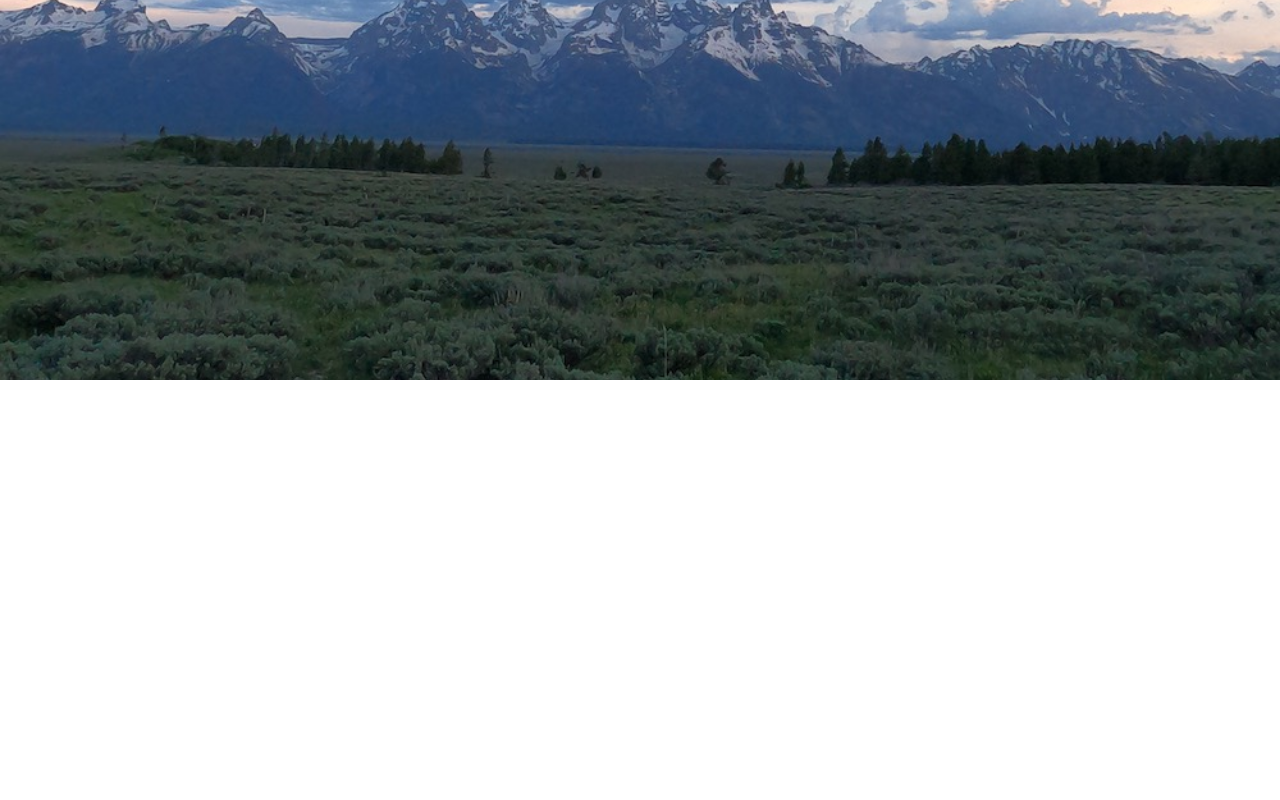
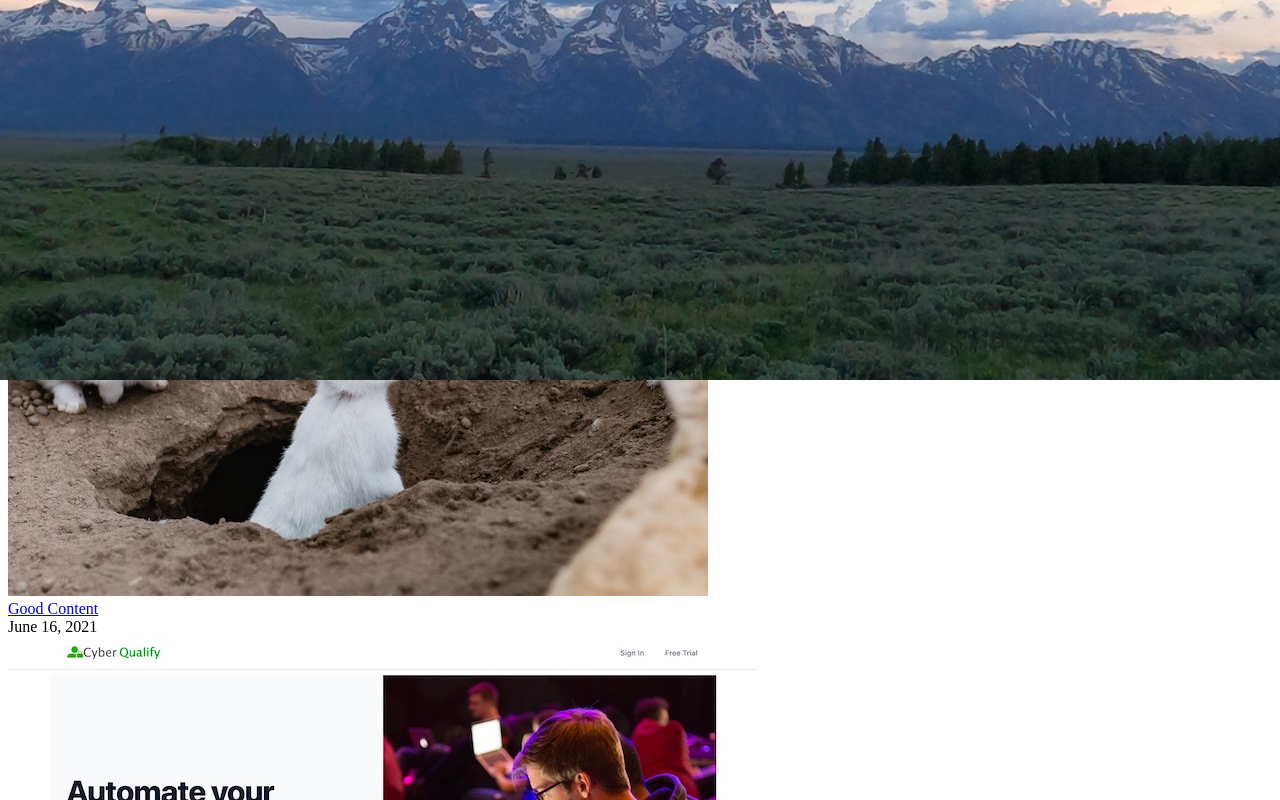
Before and after one commit to 0xpaulbenoit/personal-website-v4, a Next.js app: page / in a window 1280 px wide. Shown: the part 420-1220 px from the top of the page. Before the commit the page ends 800 px from the top, so only its background shows below. Built offline with nearby package versions, Linux system fonts and the light colour scheme.

Commit message:
add featured posts

```diff
--- a/lib/api.js
+++ b/lib/api.js
@@ -41,3 +41,12 @@ export function getAllPosts(fields = []) {
     .sort((post1, post2) => (post1.date > post2.date ? -1 : 1))
   return posts
 }
+
+export function getFeaturedPosts(fields = []) {
+  const slugs = getPostSlugs()
+  const posts = slugs
+    .map((slug) => getPostBySlug(slug, fields))
+    // sort posts by date in descending order. return most recent 3 posts
+    .sort((post1, post2) => (post1.date > post2.date ? -1 : 1))
+  return posts.slice(0,3)
+}
--- a/pages/index.js
+++ b/pages/index.js
@@ -2,9 +2,11 @@ import Head from 'next/head'
 import Image from 'next/image'
 import backgroundPic from '../public/background.jpeg'
 import profilePic from '../public/paul.jpg'
+import { getFeaturedPosts } from '../lib/api'
+import PostPreview from '../components/post-preview'
 
 
-export default function Home() {
+export default function Home({ featuredPosts }) {
   return (
     <div>
       <main>
@@ -68,6 +70,15 @@ export default function Home() {
               </p>
             </div>
             <div className="mt-12 max-w-lg mx-auto grid gap-5 lg:grid-cols-3 lg:max-w-none">
+              {featuredPosts.map((post) => (
+                  <PostPreview
+                    key={post.slug}
+                    title={post.title}
+                    coverImage={post.coverImage}
+                    date={post.date}
+                    slug={post.slug}
+                  />
+                ))}
             </div>
             <div className="mt-7 text-center">
               <a href="/posts"
@@ -81,3 +92,16 @@ export default function Home() {
     </div>
   )
 }
+
+export async function getStaticProps() {
+  const featuredPosts = getFeaturedPosts([
+    'title',
+    'date',
+    'slug',
+    'coverImage',
+  ])
+
+  return {
+    props: { featuredPosts },
+  }
+}
```
